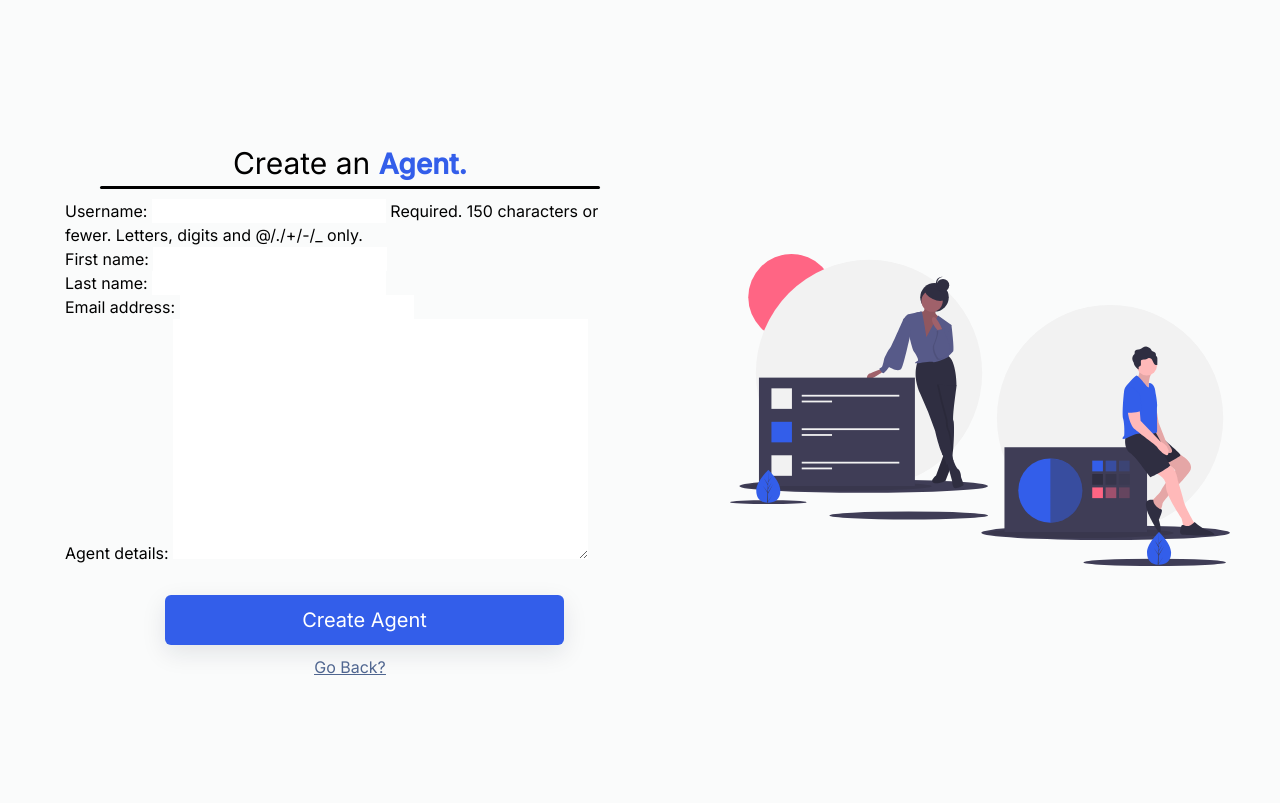
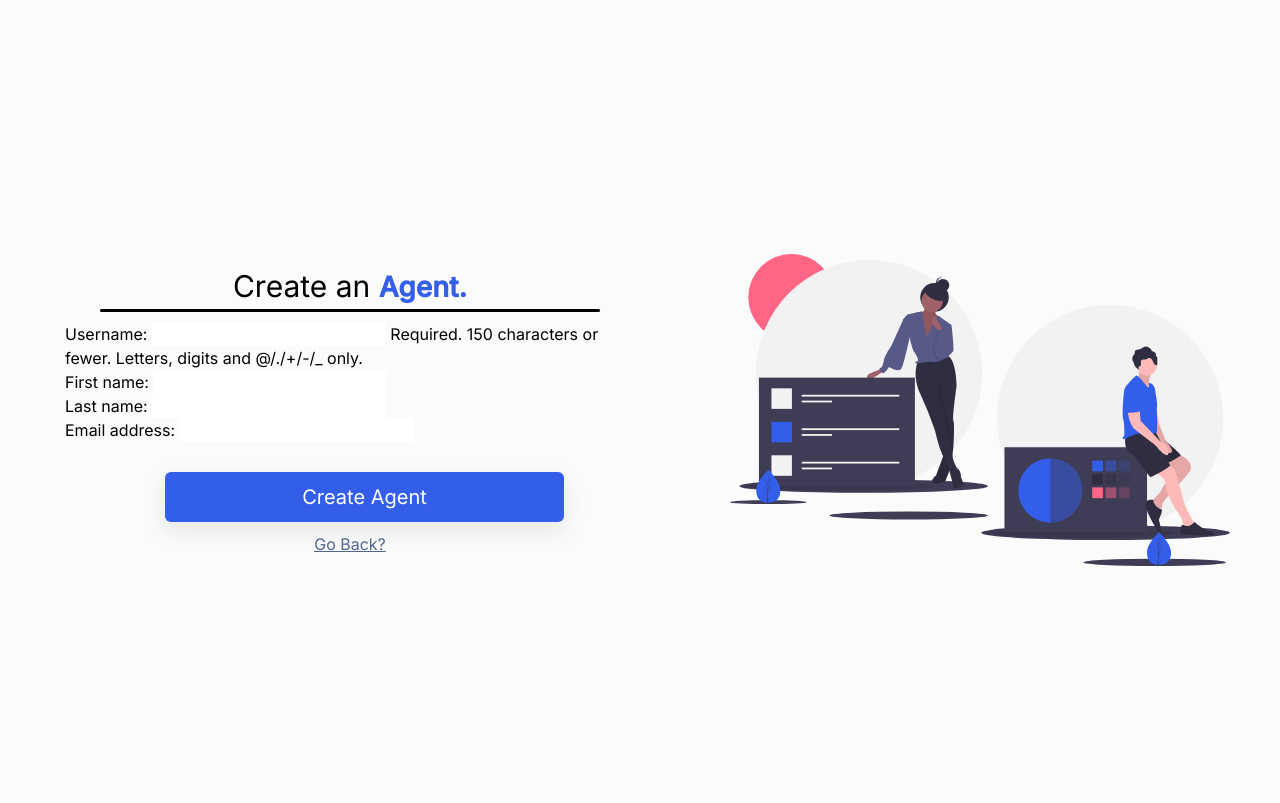
Before and after one commit to Tiimmii/CRM-app, a Django app: page /agentcreate/ in a window 1280 px wide. Shown: the top 803 px of the page. Run offline with Django 4.2, Linux system fonts and the light colour scheme; a user stored in the database is signed in; some libraries are stand-ins or nearby versions.

Commit message:
not done :(

```diff
--- a/Agentapp/forms.py
+++ b/Agentapp/forms.py
@@ -11,7 +11,6 @@ class AgentCreationForm(forms.ModelForm):
             'first_name',
             'last_name',
             'email',
-            'agent_details',
             )
 
 
@@ -20,7 +19,7 @@ class AgentUpdateForm(forms.Form):
     first_name = forms.CharField(max_length=20)
     last_name = forms.CharField(max_length = 20)
     email = forms.EmailField()
-    agent_details = forms.Textarea()
+
 
     def __init__(self, *args, **kwargs):
         agent = kwargs.pop('agent')
@@ -28,10 +27,8 @@ class AgentUpdateForm(forms.Form):
         first_name = User.objects.get(first_name = agent.user.first_name)
         last_name = User.objects.get(last_name = agent.user.last_name)
         email = User.objects.get(email = agent.user.email)
-        agent_details = User.objects.get(agent_details = agent.user.agent_details)
-        super(LeadCreateForm, self).__init__(*args, **kwargs)
+        super(AgentUpdateForm, self).__init__(*args, **kwargs)
         self.fields['username'].queryset = username
         self.fields['first_name'].queryset = first_name
         self.fields['last_name'].queryset = last_name
         self.fields['email'].queryset = email
-        self.fields['agent_details'].queryset = agent_details
--- a/Agentapp/templates/agent-detail.html
+++ b/Agentapp/templates/agent-detail.html
@@ -13,7 +13,6 @@
                 Username:{{agents.user.username}}<br>
                 first_name: {{agents.user.first_name}} <br>
                 last_name: {{agents.user.last_name}}<br>
-                Details: {{agents.user.agent_details}}<br>
                 mail: {{agents.user.email}}<br>
             </h2>
                 <div class="bottom">
--- a/Agentapp/templates/agent-update.html
+++ b/Agentapp/templates/agent-update.html
@@ -16,7 +16,7 @@
                     <button class="w-full hover:px-3 py-2 rounded-md">Update Agent</button>
                 </div>
                 <div class="login">
-                    <a href="{% url 'agents:agent-details' agents.id %}">Go Back?</a>
+
                 </div>
             </form>
         </div>
--- a/Agentapp/views.py
+++ b/Agentapp/views.py
@@ -63,7 +63,7 @@ class Agent_update(ManualLoginRequiredMixin, generic.FormView):
         return reverse('agents:agent-list')
 
     def get_form_kwargs(self, **kwargs):
-        kwargs = super(Lead_create, self).get_form_kwargs(**kwargs)
+        kwargs = super(Agent_update, self).get_form_kwargs(**kwargs)
         kwargs.update({
             'agent': Agent.objects.get(id=self.kwargs["pk"])
         })
--- a/CRMapp/models.py
+++ b/CRMapp/models.py
@@ -14,7 +14,6 @@ class User(AbstractUser):
     # To categorize users either as an organisor or as an agent
     is_organisor = models.BooleanField(default=True)
     is_agent = models.BooleanField(default=False)
-    agent_details = models.TextField(null = True, blank=True)
 
 class Lead(models.Model):
     first_name = models.CharField(max_length=20)
```
Also changed, not shown: CRMapp/migrations/0004_remove_user_agent_details.py (added), db.sqlite3.
